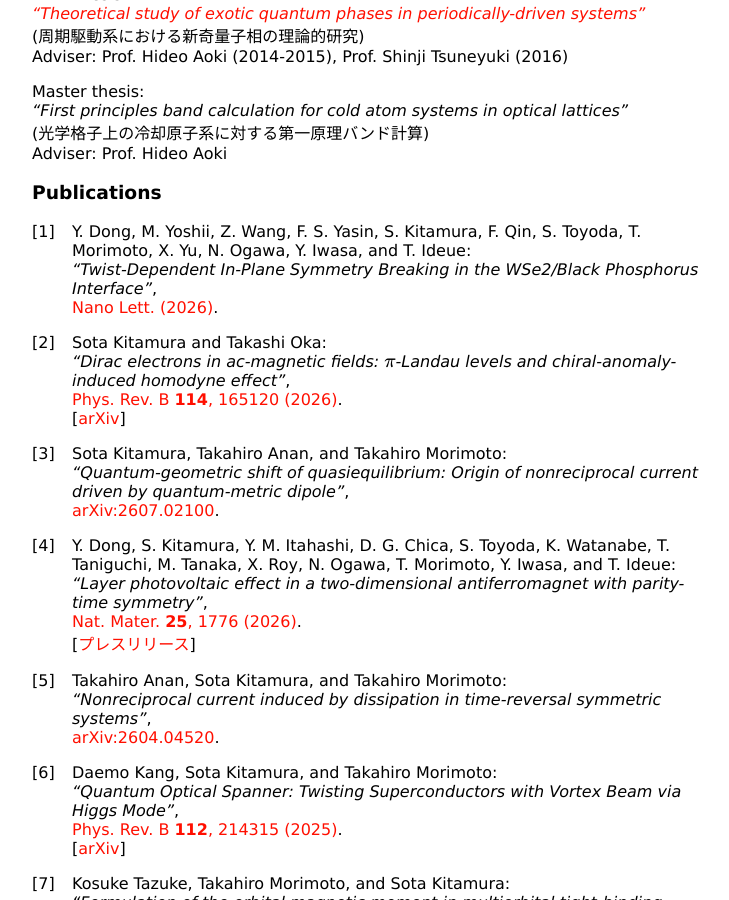
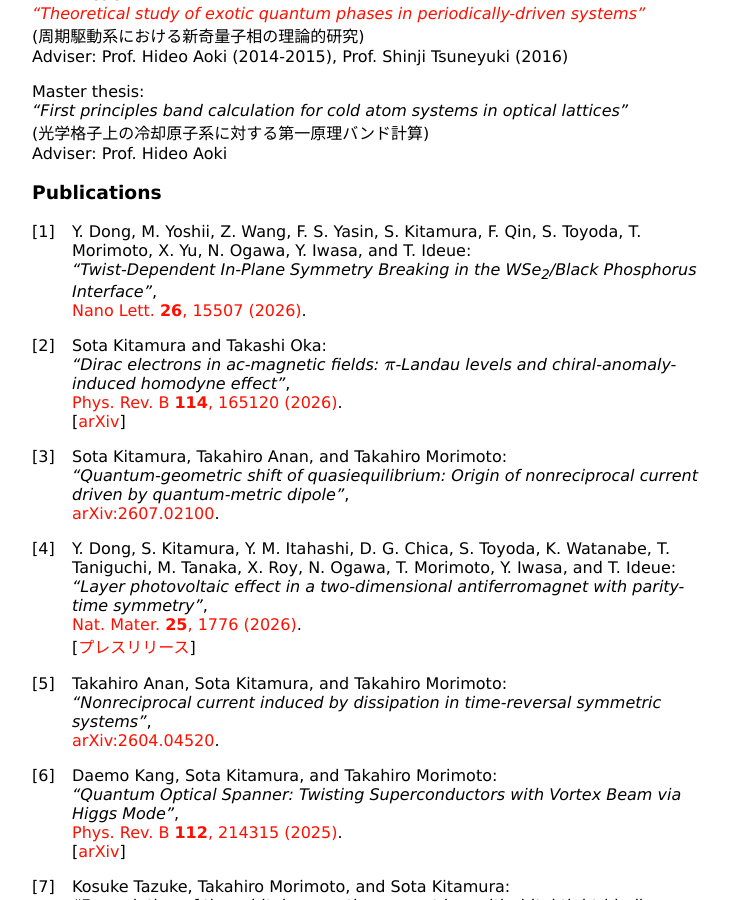
Before and after one commit to sotaph/sotaph.github.io, a Jekyll site: the page built from index.md, in a window 1280 px wide and 900 px high, scrolled down 991 px. Shown: the whole window, without its empty margins (258-987 px from the left). Built offline with Jekyll 4.4.1, drawn with Linux system fonts in a browser that asks for light colours; nearby versions of some CDN libraries; a style sheet for code colours, icons or effects is not loaded.

Commit message:
Update index.md

```diff
--- a/index.md
+++ b/index.md
@@ -81,8 +81,8 @@ Adviser: Prof. Hideo Aoki
 ### Publications
 
 1. Y. Dong, M. Yoshii, Z. Wang, F. S. Yasin, S. Kitamura, F. Qin, S. Toyoda, T. Morimoto, X. Yu, N. Ogawa, Y. Iwasa, and T. Ideue:
-_"Twist-Dependent In-Plane Symmetry Breaking in the WSe2/Black Phosphorus Interface"_,
-[Nano Lett. (2026)](https://doi.org/10.1021/acs.nanolett.6c05049).
+_"Twist-Dependent In-Plane Symmetry Breaking in the WSe<sub>2</sub>/Black Phosphorus Interface"_,
+[Nano Lett. **26**, 15507 (2026)](https://doi.org/10.1021/acs.nanolett.6c05049).
 
 1. Sota Kitamura and Takashi Oka:
 _"Dirac electrons in ac-magnetic fields: $\pi$-Landau levels and chiral-anomaly-induced homodyne effect"_,
```
